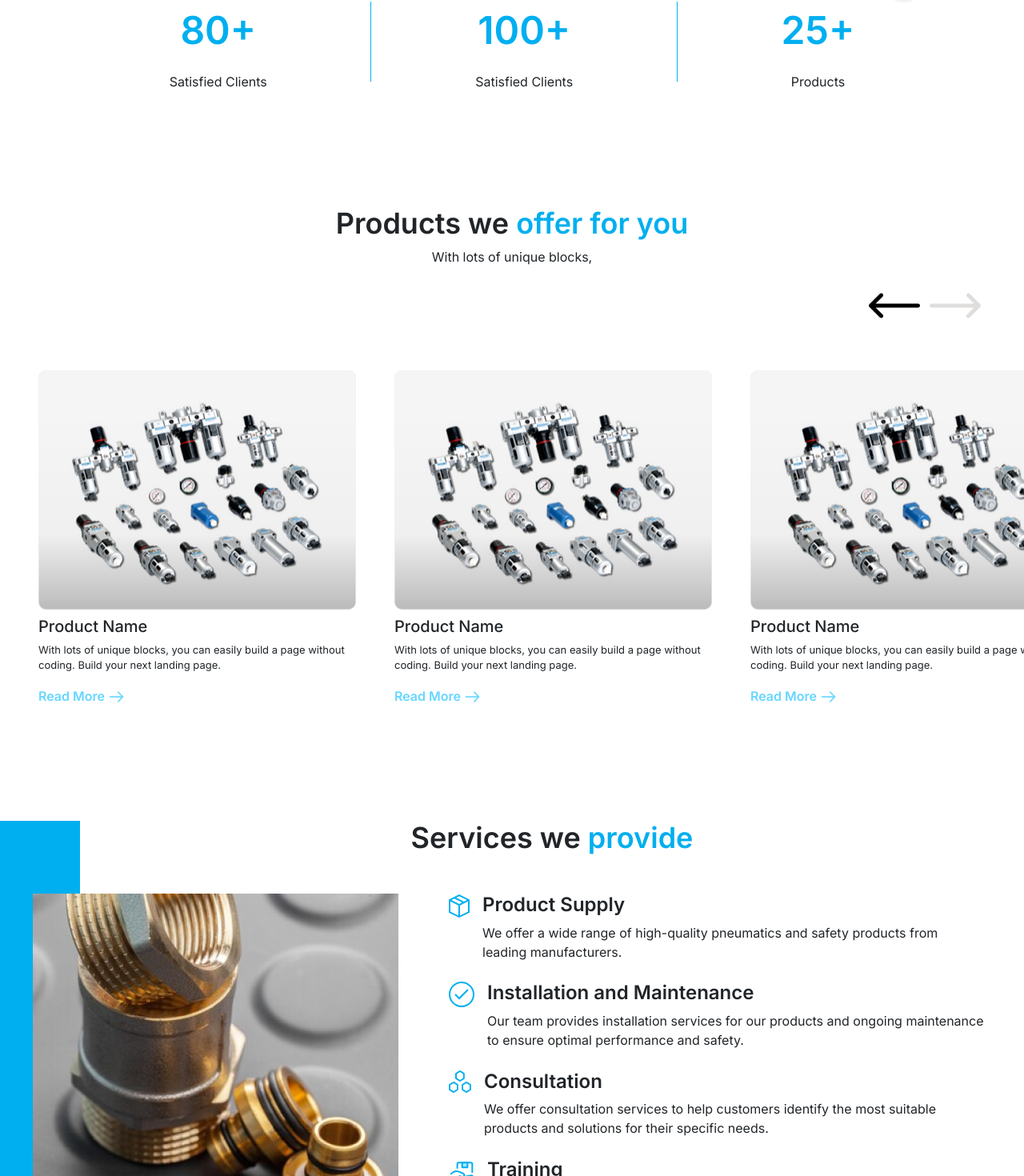
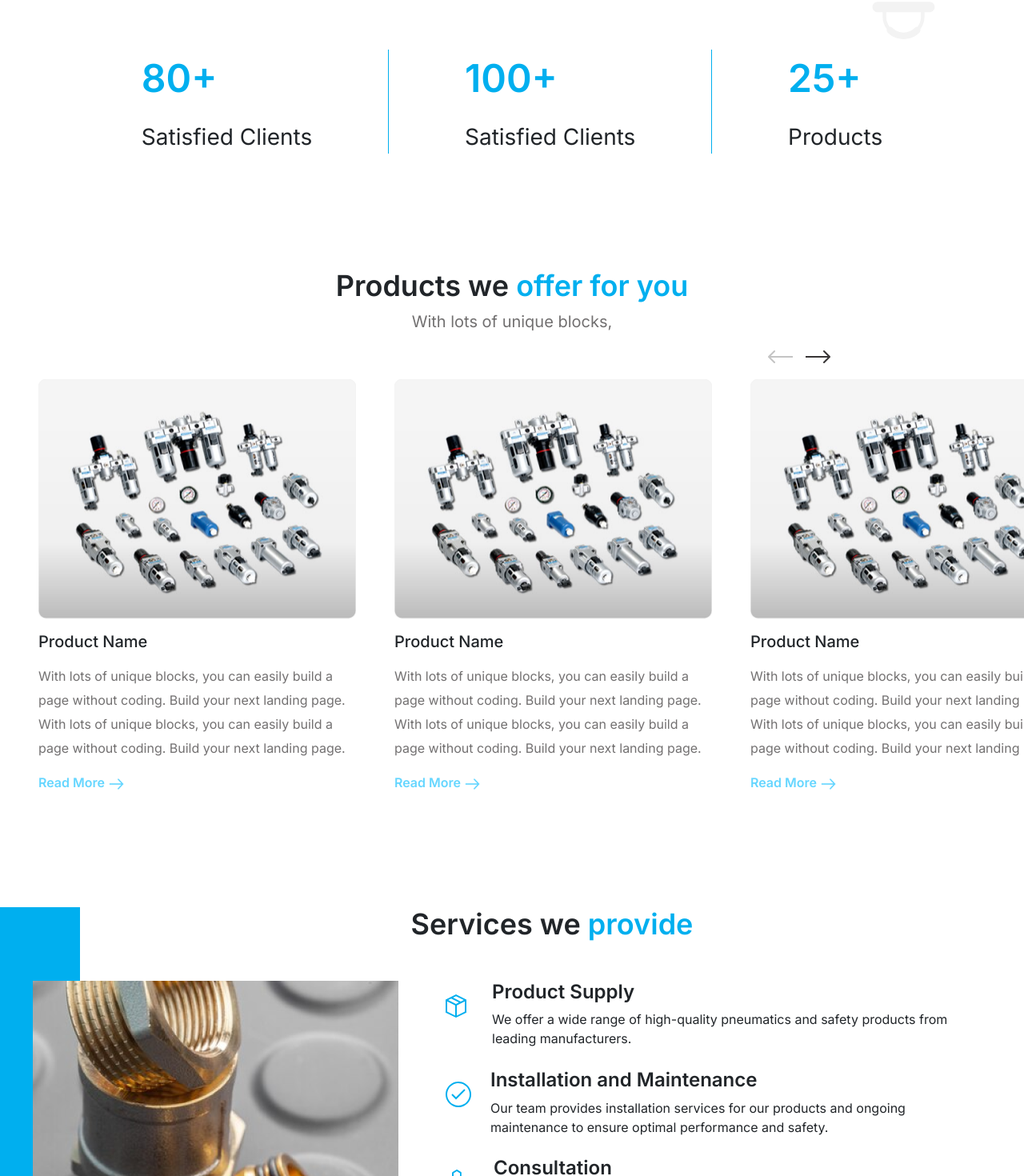
Before and after one commit to vatsan-0613/sib-1, a React (Vite) app: page / in a window 1280 px wide. Shown: the part 823-2293 px from the top of the page at 80% size. Built offline with nearby package versions, Linux system fonts and the light colour scheme.

Commit message:
font-size and other minor changes

```diff
--- a/src/Home.jsx
+++ b/src/Home.jsx
@@ -72,10 +72,10 @@ const Home = () => {
         className="container d-flex flex-lg-row flex-column-reverse justify-content-between align-items-center"
       >
         <div>
-          <h1 className="fw-bold fs-1 lh-base mb-5 hero-text">
+          <p className="fw-bold lh-base mb-3 hero-text">
             A Tradition of Excellence commitment to quality of product
-          </h1>
-          <button className="menu-btn">View Products</button>
+          </p>
+          <button className="menu-btn hero-btn">View Products</button>
         </div>
         <div>
           <img src={hero} alt="hero-img" className="hero-img" />
@@ -108,25 +108,25 @@ const Home = () => {
       <div
         className="d-flex container justify-content-evenly flex-lg-row flex-column"
       >
-        <div className="text-center">
+        <div>
           <p className="blue-txt fw-semibold stat-text">80+</p>
-          <p>Satisfied Clients</p>
+          <p className="text-stat-title">Satisfied Clients</p>
         </div>
         <div
-          style={{borderLeft: '1.5px solid rgba(0, 175, 239, 1)', height:'100px'}}
+          style={{borderLeft: '1.5px solid rgba(0, 175, 239, 1)', height:'130px'}}
           className="vertical-line"
         ></div>
-        <div className="text-center">
+        <div>
           <p className="blue-txt fw-semibold stat-text">100+</p>
-          <p>Satisfied Clients</p>
+          <p className="text-stat-title">Satisfied Clients</p>
         </div>
         <div
-          style={{borderLeft: '1.5px solid rgba(0, 175, 239, 1)', height:'100px'}}
+          style={{borderLeft: '1.5px solid rgba(0, 175, 239, 1)', height:'130px'}}
           className="vertical-line"
         ></div>
-        <div className="text-center">
+        <div>
           <p className="blue-txt fw-semibold stat-text">25+</p>
-          <p>Products</p>
+          <p className="text-stat-title">Products</p>
         </div>
       </div>
     </section>
@@ -136,11 +136,11 @@ const Home = () => {
         <h1 className="text-center section-text">
           Services we <span className="blue-txt">provide</span>
         </h1>
-        <div className="d-flex gap-1 mt-5">
+        <div className="d-flex mt-5">
           <img src={servicIcon} alt="" className="service-img" />
           <div className="d-flex flex-column justify-content-between">
             <div className="d-flex align-items-start gap-2 pe-5">
-              <img src={serviceIcon1} alt="" className="me-2" />
+              <img src={serviceIcon1} alt="" className="me-2 mt-3 pe-3" />
               <div>
                 <h4 className="fw-semibold">Product Supply</h4>
                 <p>
@@ -149,8 +149,8 @@ const Home = () => {
                 </p>
               </div>
             </div>
-            <div className="d-flex align-items-start gap-2 pe-5">
-              <img src={serviceIcon2} alt="" className="me-2" />
+            <div className="d-flex align-items-start pe-5">
+              <img src={serviceIcon2} alt="" className="me-2 mt-3 pe-3" />
               <div>
                 <h4 className="fw-semibold">Installation and Maintenance</h4>
                 <p>
@@ -159,7 +159,7 @@ const Home = () => {
               </div>
             </div>
             <div className="d-flex align-items-start gap-2 pe-5">
-              <img src={serviceIcon3} alt="" className="me-2" />
+              <img src={serviceIcon3} alt="" className="me-2 mt-3 pe-3" />
               <div>
                 <h4 className="fw-semibold">Consultation</h4>
                 <p>
@@ -168,7 +168,7 @@ const Home = () => {
               </div>
             </div>
             <div className="d-flex align-items-start gap-2 pe-5">
-              <img src={serviceIcon4} alt="" className="me-2" />
+              <img src={serviceIcon4} alt="" className="me-2 mt-3 pe-3" />
               <div>
                 <h4 className="fw-semibold">Training</h4>
                 <p>
@@ -187,14 +187,14 @@ const Home = () => {
           <span className="round-icon"
             ><img src={playBtn} alt=""
           /></span>
-          <h3 className="fs-1 mt-2">How do we help you ?</h3>
-          <p>View all your products</p>
+          <h3 className="section-text mt-2">How do we help you ?</h3>
+          <p className='help-sub-text'>View all your products</p>
         </div>
       </div>
     </section>
     <section id="clients">
       <h1 className="text-center section-text">Our <span className="blue-txt">Clients</span></h1>
-      <p className="text-center">
+      <p className="text-center para-text">
         We have been working with some Fortune 500+ clients
       </p>
       <div className="container mt-5 mb-5">
--- a/src/ProductCarousel.jsx
+++ b/src/ProductCarousel.jsx
@@ -1,20 +1,21 @@
 import React, { useState } from "react";
-import leftArrow from "./assets/left-arrow-dark.png";
-import rightArrow from "./assets/right-arrow-light.png";
+import leftArrow from "./assets/left-arrow-light.svg";
+import rightArrow from "./assets/right-arrow-dark.svg";
 import carousel1 from "./assets/carousel-img-1.png";
 
 const Carousel = () => {
   const [productSlide, setProductSlide] = useState(0);
   const productWidth = 397; // Width of each product (matches CSS)
+
   const products = [
-    { id: 1, name: "Product Name", image: carousel1, description: "With lots of unique blocks, you can easily build a page without coding. Build your next landing page." },
-    { id: 2, name: "Product Name", image: carousel1, description: "With lots of unique blocks, you can easily build a page without coding. Build your next landing page." },
-    { id: 3, name: "Product Name", image: carousel1, description: "With lots of unique blocks, you can easily build a page without coding. Build your next landing page." },
-    { id: 4, name: "Product Name", image: carousel1, description: "With lots of unique blocks, you can easily build a page without coding. Build your next landing page." },
-    { id: 5, name: "Product Name", image: carousel1, description: "With lots of unique blocks, you can easily build a page without coding. Build your next landing page." },
-    { id: 6, name: "Product Name", image: carousel1, description: "With lots of unique blocks, you can easily build a page without coding. Build your next landing page." },
-    { id: 7, name: "Product Name", image: carousel1, description: "With lots of unique blocks, you can easily build a page without coding. Build your next landing page." },
-  ];
+    { id: 1, name: "Product Name", image: carousel1, description: "With lots of unique blocks, you can easily build a page without coding. Build your next landing page. With lots of unique blocks, you can easily build a page without coding. Build your next landing page." },
+    { id: 2, name: "Product Name", image: carousel1, description: "With lots of unique blocks, you can easily build a page without coding. Build your next landing page. With lots of unique blocks, you can easily build a page without coding. Build your next landing page." },
+    { id: 3, name: "Product Name", image: carousel1, description: "With lots of unique blocks, you can easily build a page without coding. Build your next landing page. With lots of unique blocks, you can easily build a page without coding. Build your next landing page." },
+    { id: 4, name: "Product Name", image: carousel1, description: "With lots of unique blocks, you can easily build a page without coding. Build your next landing page. With lots of unique blocks, you can easily build a page without coding. Build your next landing page." },
+    { id: 5, name: "Product Name", image: carousel1, description: "With lots of unique blocks, you can easily build a page without coding. Build your next landing page. With lots of unique blocks, you can easily build a page without coding. Build your next landing page." },
+    { id: 6, name: "Product Name", image: carousel1, description: "With lots of unique blocks, you can easily build a page without coding. Build your next landing page. With lots of unique blocks, you can easily build a page without coding. Build your next landing page." },
+    { id: 7, name: "Product Name", image: carousel1, description: "With lots of unique blocks, you can easily build a page without coding. Build your next landing page. With lots of unique blocks, you can easily build a page without coding. Build your next landing page." },
+  ]
 
   const slideForward = () => {
     const newSlide = (productSlide + 1) % products.length;
@@ -31,20 +32,20 @@ const Carousel = () => {
       <h2 className="text-center fw-semibold section-text">
         Products we <span className="blue-txt">offer for you</span>
       </h2>
-      <p className="text-center">With lots of unique blocks,</p>
-      <div className="buttons d-flex mb-5">
-        <button className="forward ms-auto arrow-btn" onClick={slideBackward} id="backward-btn">
-          <img src={leftArrow} alt="Backward" />
+      <p className="text-center sub-heading">With lots of unique blocks,</p>
+      <div className="buttons d-flex mb-3 gap-3">
+        <button className="forward left-arrow arrow-btn p-0" onClick={slideBackward} id="backward-btn">
+          <img src={leftArrow} alt="Backward" className="arrow-img"/>
         </button>
-        <button className="Backward me-5 arrow-btn" onClick={slideForward} id="forward-btn">
-          <img src={rightArrow} alt="Forward" />
+        <button className="Backward me-5 arrow-btn p-0" onClick={slideForward} id="forward-btn">
+          <img src={rightArrow} alt="Forward" className="arrow-img"/>
         </button>
       </div>
       <div className="carousel d-flex gap-5 ps-5" id="product-carousel" style={{ transform: `translateX(-${productSlide * productWidth}px)`, transition: "transform 0.5s ease-in-out" }}>
         {products.map((product, index) => (
           <div className="product-card" key={product.id}>
             <img src={product.image} alt="" className="carousel-img" />
-            <h5 className="mt-2 mb-2">{product.name}</h5>
+            <h5 className="mt-3 mb-3">{product.name}</h5>
             <p className="para-text">{product.description}</p>
             <p><span className="b-text fw-semibold">Read More</span> <img src="/assets/blue-arrow.png" alt="" className="blue-arrow"/></p>
           </div>
--- a/src/index.css
+++ b/src/index.css
@@ -82,6 +82,14 @@ body{
     width: 650px;
 }
 
+.hero-text{
+    font-size: 40px;
+}
+
+.hero-btn{
+    margin-left: 25%;
+}
+
 .menu-btn{
     border : none;
     background-color: rgba(0, 175, 239, 1);
@@ -90,8 +98,13 @@ body{
     padding: 10px 20px;
 }
 
+.about-vision-text{
+    font-size: 20px;
+}
+
 .desc-text{
     color : rgba(55, 52, 53, 1);
+    font-size: 20px;
 }
 
 .blue-txt{
@@ -100,6 +113,10 @@ body{
 
 .stat-text{
     font-size: 3em;
+}
+
+.text-stat-title{
+    font-size: 28px;
 }
 
 .section-text{
@@ -143,12 +160,25 @@ body{
 }
 
 .para-text{
-    font-size: 13px;
+    font-size: 16px;
+    color : #373435;
+    opacity: 0.7;
+    line-height: 30px;
+}
+
+.sub-heading{
+    font-size: 20px;
+    opacity: 0.7;
+    color : #373435;
 }
 
 .arrow-btn{
     border : none;
     background-color: #fff;
+}
+
+.left-arrow{
+    margin-left: 75%;
 }
 
 #services{
@@ -183,6 +213,12 @@ body{
     color: #fff;
 }
 
+.help-sub-text{
+    font-size: 20px;
+    color: #FFFFFF;
+    opacity: 0.65;
+}
+
 .round-icon{
     padding: 3% 4%;
     background-color: #fff;
@@ -195,7 +231,7 @@ body{
 }
 
 .testimonial-card{
-    min-width: 430px;
+    min-width: 480px;
     padding : 1% 2%;
     border-radius: 10px;
     box-shadow: 0px 30px 116px -16px rgba(211, 211, 211, 0.2);
@@ -230,6 +266,17 @@ body{
     height: 80px;
     width: 80px;
     font-size : 2em;
+}
+
+.accordian-text{
+    font-size: 20px;
+    color : #373435;
+    width: 80%;
+    margin-left: 9%;
+}
+
+.accordian-content{
+    font-size: 24px;
 }
 
 .footer-icon{
@@ -301,6 +348,10 @@ textarea{
     background-color: #fff;
 }
 
+.choose-card-head{
+    font-size: 24px;
+}
+
 .choose-card-text{
     color : #3D3D3D;
 }
```
Also changed, not shown: src/About.jsx (+26 -32 lines), src/Accordian.jsx (+5 -3 lines), src/Products.jsx (+9 -9 lines), src/TestimonialCarousel.jsx (+10 -18 lines), src/assets/left-arrow-light.svg (added), src/assets/right-arrow-dark.svg (added).
